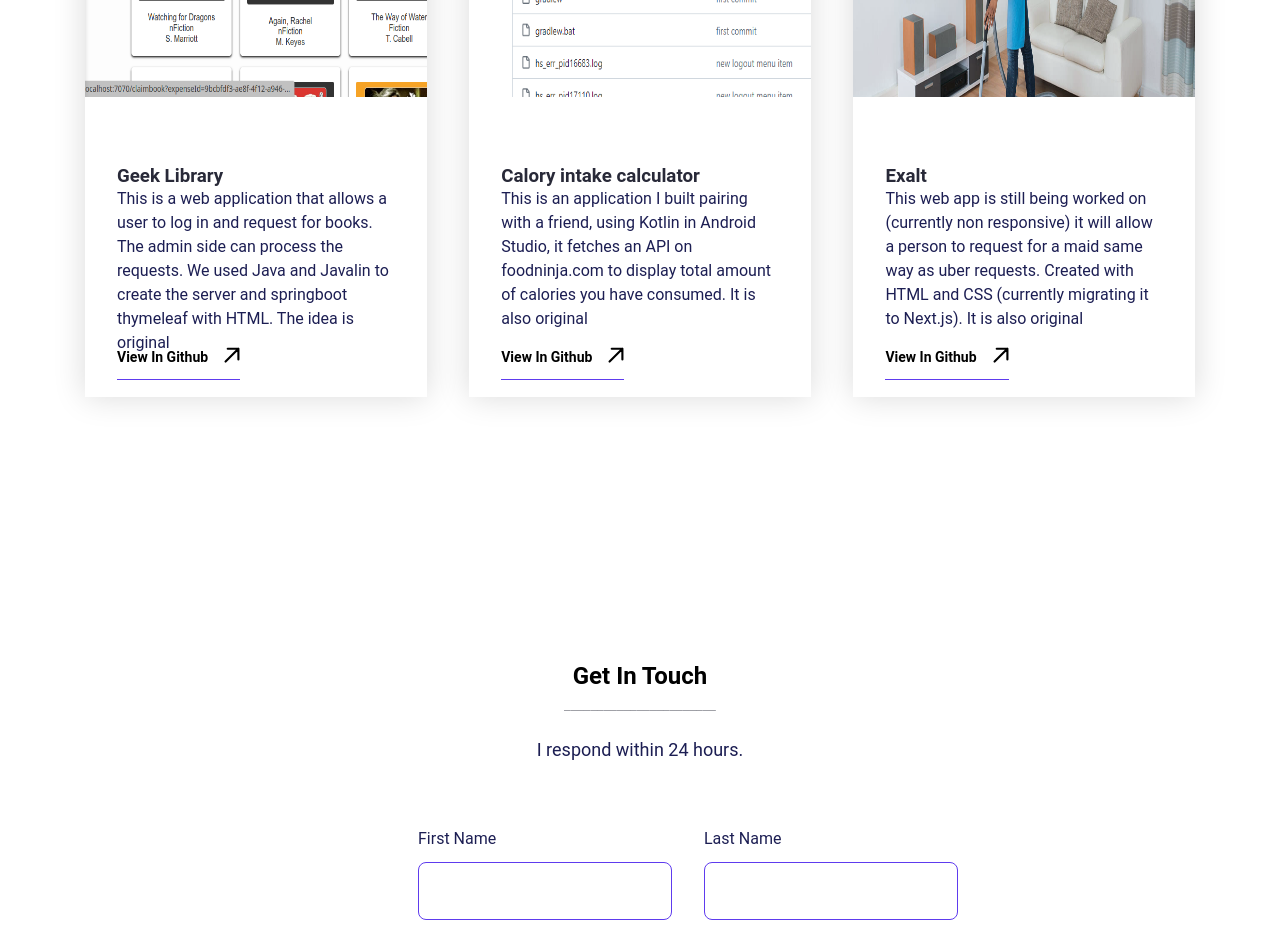
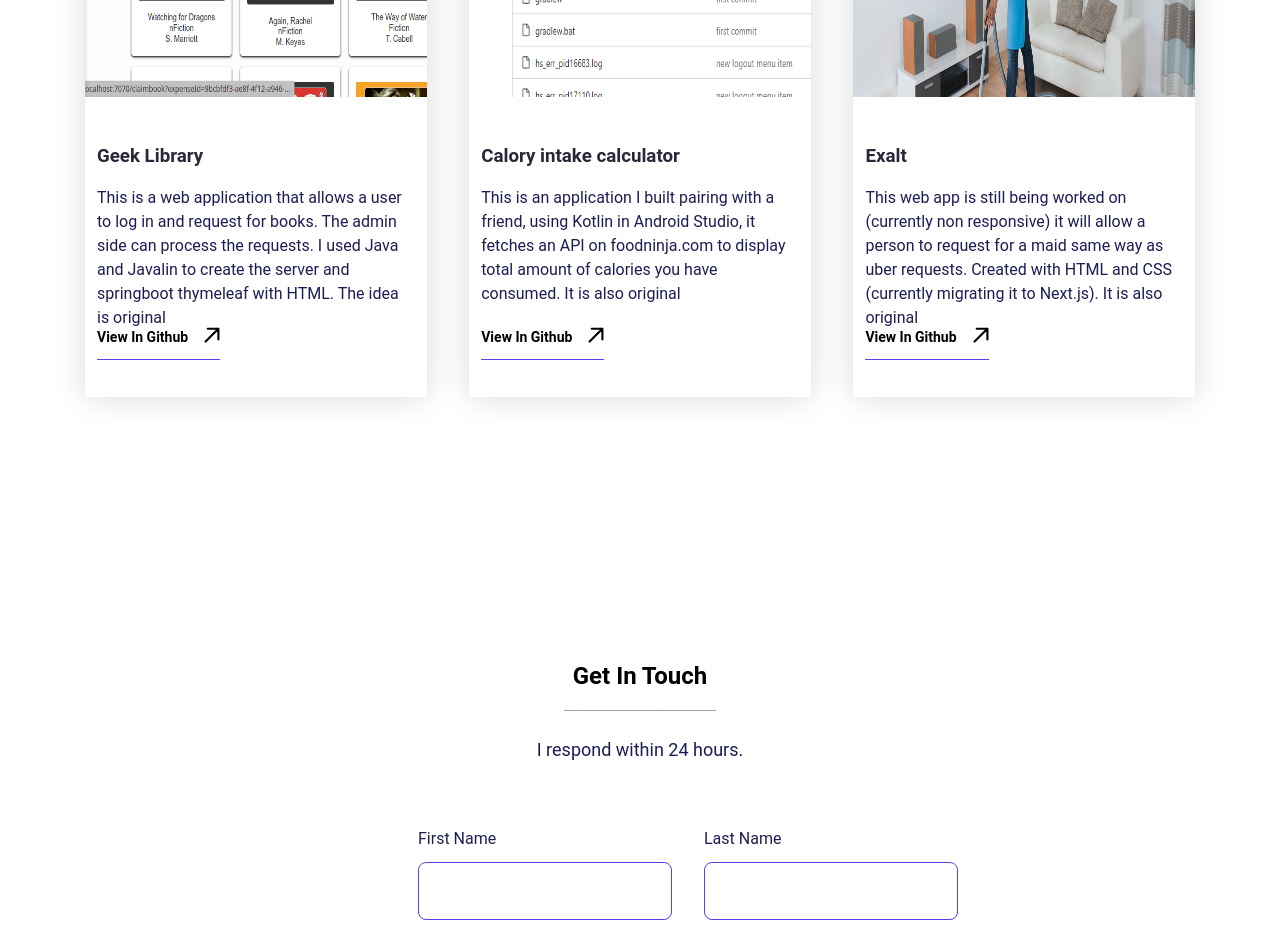
Before and after one commit to Sasayi08/yondela-portfolio, a React (Create React App) app: page / in a window 1280 px wide. Shown: the part 3060-3990 px from the top of the page. Built offline with nearby package versions, Linux system fonts and the light colour scheme.

Commit message:
minor fixes 2

```diff
--- a/src/App.css
+++ b/src/App.css
@@ -381,7 +381,7 @@ h2 {
 }
 .portfolio--section--card--content {
   display: flex;
-  padding: 32px;
+  padding: 12px;
   flex-direction: column;
   align-items: flex-start;
   gap: 32px;
--- a/src/data/index.json
+++ b/src/data/index.json
@@ -30,7 +30,7 @@
         "id": "1",
         "src": "./img/geek1.png",
         "title": "Geek Library",
-        "description": "This is a web application that allows a user to log in and request for books. The admin side can process the requests. We used Java and Javalin to create the server and springboot thymeleaf with HTML. The idea is original",
+        "description": "This is a web application that allows a user to log in and request for books. The admin side can process the requests. I used Java and Javalin to create the server and springboot thymeleaf with HTML. The idea is original",
         "link": "View In Github",
         "git-link": "https://github.com/Sasayi08/exalt15"
       },
--- a/src/pages/Home/MyPortfolio.jsx
+++ b/src/pages/Home/MyPortfolio.jsx
@@ -20,7 +20,7 @@ export default function MyPortfolio() {
             </div>
             <div className="portfolio--section--card--content">
               <div>
-                <h3 className="portfolio--section--title">{item.title}</h3>
+                <h3 className="portfolio--section--title">{item.title}</h3><br></br>
                 <p className="text-md">{item.description}</p>
               </div>
               <a className="text-sm portfolio--link" href={item["git-link"]}>
```
